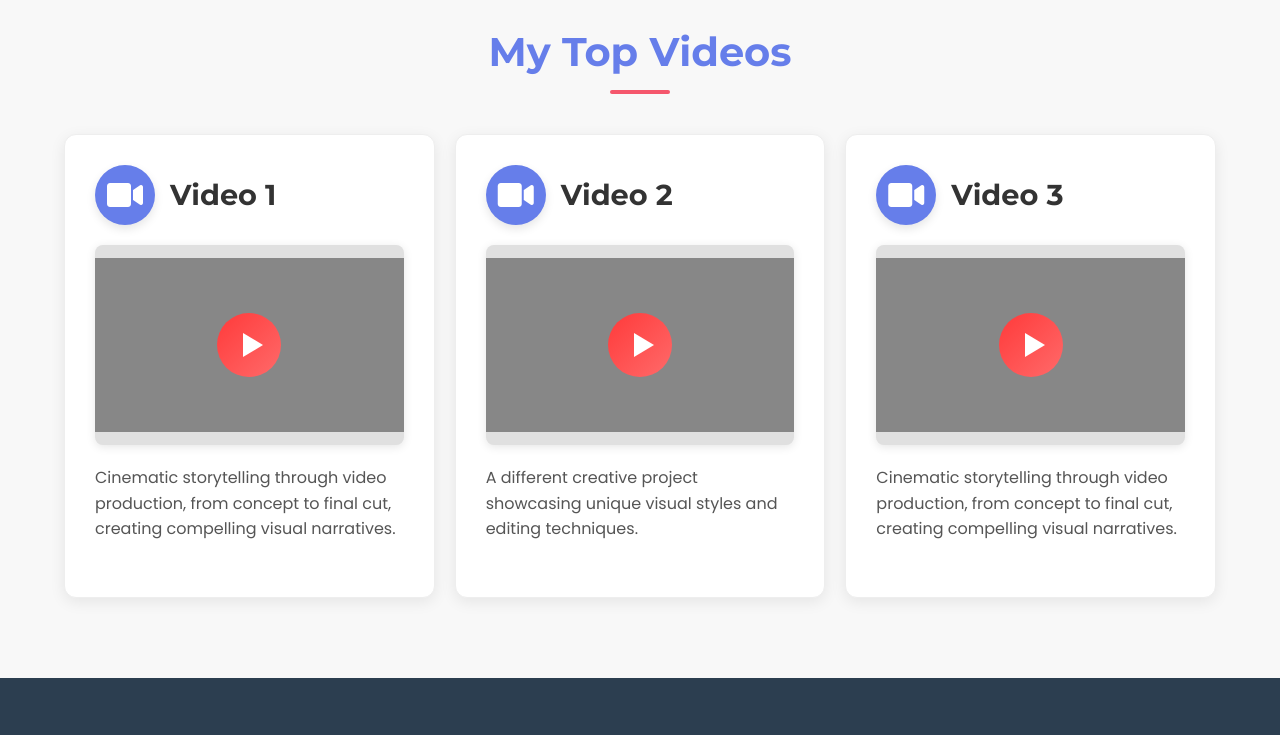
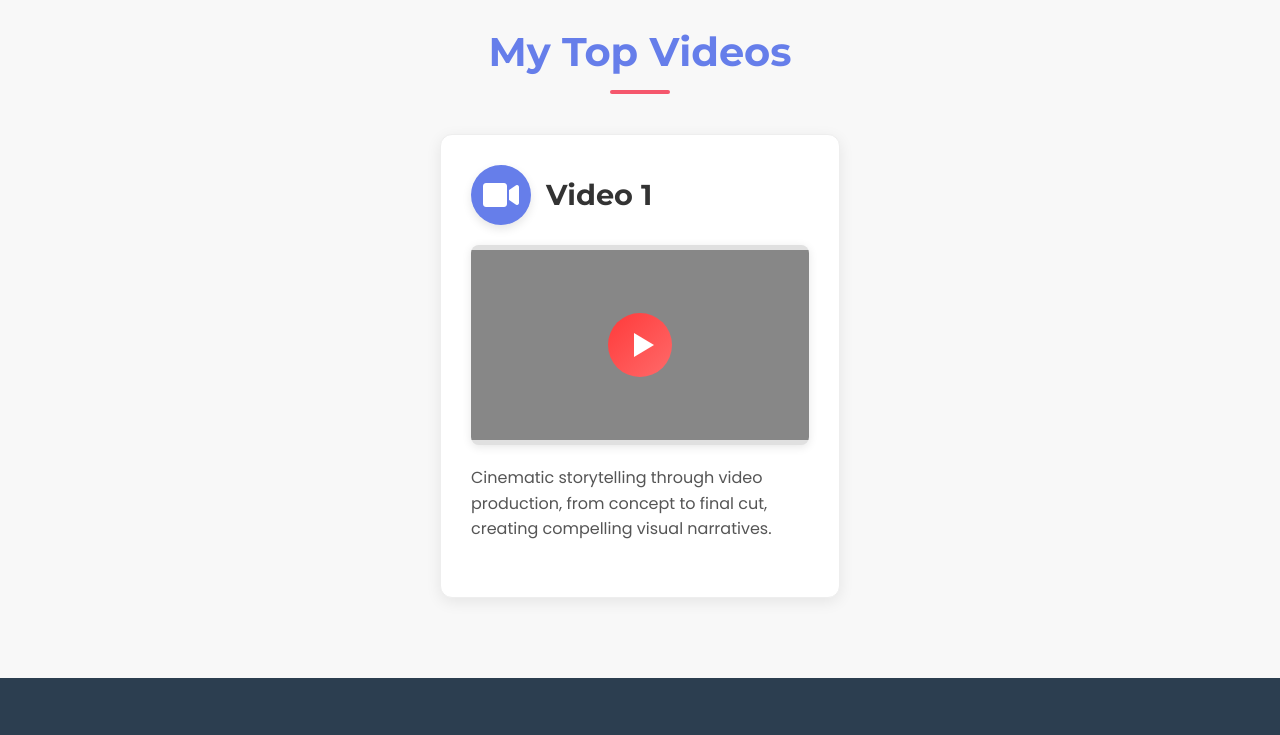
Before and after one commit to covisualise/Visualise.Co, a plain HTML site: page portfolio.html in a window 1280 px wide. Shown: the part 780-1515 px from the top of the page. Drawn offline with Linux system fonts and the light colour scheme.

Commit message:
Removed videos

```diff
--- a/portfolio.html
+++ b/portfolio.html
@@ -62,7 +62,7 @@
                     <div class="card-media-placeholder">
                         <div class="video-container">
                             <video id="video-1" class="video-player" width="100%" height="auto" controls controlsList="nodownload" playsinline poster="">
-                                <source src="videos/6.mp4" type="video/mp4" />
+                                <source src="videos/1.mp4" type="video/mp4" />
                                 Your browser does not support the video tag.
                             </video>
                             <div class="play-button-overlay" data-video-id="video-1">
@@ -84,64 +84,9 @@
                     </p>
                 </div>
 
-                <div class="card animate-on-scroll">
-                    <div class="card-header">
-                        <div class="mastered-logo">
-                            <i class="fas fa-video"></i>
-                        </div>
-                        <h2 class="card-title">Video 2</h2>
-                    </div>
-                    <div class="card-media-placeholder">
-                        <div class="video-container">
-                            <video id="video-2" class="video-player" width="100%" height="auto" controls controlsList="nodownload" playsinline poster="">
-                                <source src="videos/1.mp4" type="video/mp4" />
-                                Your browser does not support the video tag.
-                            </video>
-                            <div class="play-button-overlay" data-video-id="video-2">
-                                 <svg width="64" height="64" viewBox="0 0 64 64" fill="none" style="display: block;">
-                                    <circle cx="32" cy="32" r="32" fill="url(#redGradient)" />
-                                    <polygon points="26,20 26,44 46,32" fill="#fff" />
-                                </svg>
-                            </div>
-                        </div>
-                    </div>
-                    <p class="card-description">
-                        A different creative project showcasing unique visual styles and editing techniques.
-                    </p>
-                </div>
 
 
-                <div class="card animate-on-scroll">
-                    <div class="card-header">
-                        <div class="mastered-logo">
-                            <i class="fas fa-video"></i>
-                        </div>
-                        <h2 class="card-title">Video 3</h2>
-                    </div>
-                    <div class="card-media-placeholder">
-                        <div class="video-container">
-                            <video id="video-3" class="video-player" width="100%" height="auto" controls controlsList="nodownload" playsinline poster="">
-                                <source src="videos/vypar app.mp4" type="video/mp4" />
-                                Your browser does not support the video tag.
-                            </video>
-                            <div class="play-button-overlay" data-video-id="video-3">
-                                <svg width="64" height="64" viewBox="0 0 64 64" fill="none" style="display: block;">
-                                    <circle cx="32" cy="32" r="32" fill="url(#redGradient)" />
-                                    <polygon points="26,20 26,44 46,32" fill="#fff" />
-                                    <defs>
-                                        <linearGradient id="redGradient" x1="0" y1="0" x2="64" y2="64" gradientUnits="userSpaceOnUse">
-                                            <stop stop-color="#FF3A3A"/>
-                                            <stop offset="1" stop-color="#FF6A6A"/>
-                                        </linearGradient>
-                                    </defs>
-                                </svg>
-                            </div>
-                        </div>
-                    </div>
-                    <p class="card-description">
-                        Cinematic storytelling through video production, from concept to final cut, creating compelling visual narratives.
-                    </p>
-                </div>
+
 
             </div>
         </section>
```
Also changed, not shown: 1 other file.
